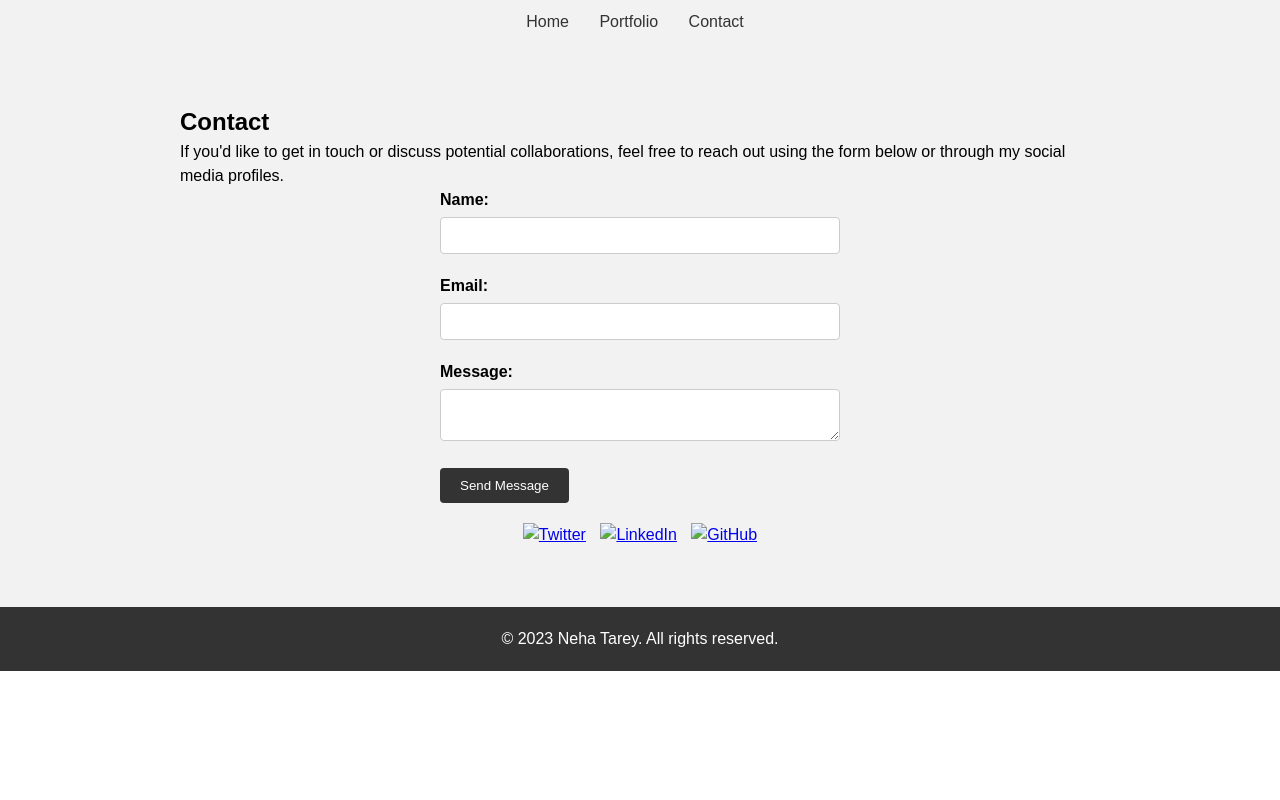
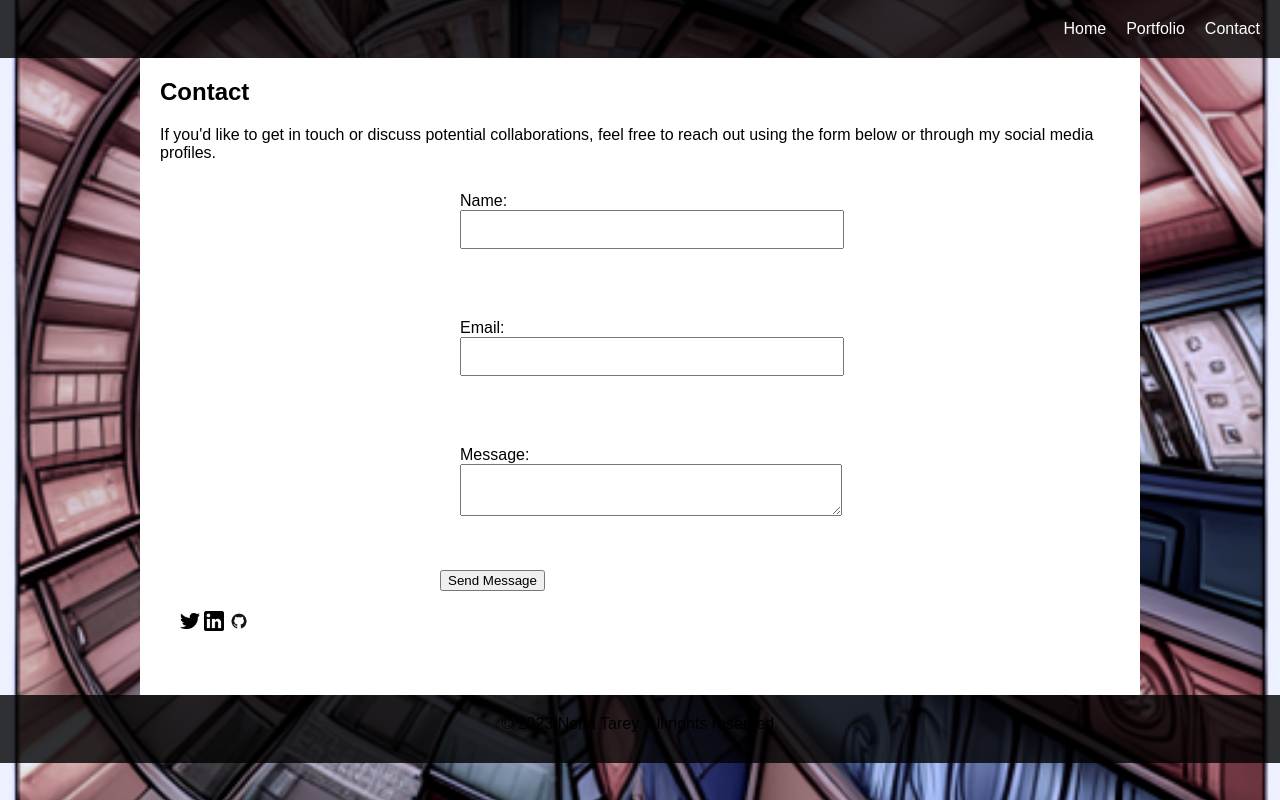
Before and after one commit to nehatarey/nehatarey.github.io, a plain HTML site: page contact.html in a window 1280 px wide. Drawn offline with Linux system fonts and the light colour scheme.

Commit message:
css updates

```diff
--- a/contact.html
+++ b/contact.html
@@ -2,7 +2,7 @@
 <html>
 <head>
   <title>Neha Tarey - Contact</title>
-  <link rel="stylesheet" type="text/css" href="styles.css">
+  <link rel="stylesheet" type="text/css" href="./src/styles.css">
 </head>
 <body>
   <header>
@@ -35,9 +35,9 @@
         <button type="submit">Send Message</button>
       </form>
       <div class="social-links">
-        <a href="https://twitter.com/TareyNeha" target="_blank" rel="noopener noreferrer"><img src="./twitter.png" alt="Twitter" style="width: 20px; height: 20px;"></a>
-        <a href="https://www.linkedin.com/in/nehatarey/" target="_blank" rel="noopener noreferrer"><img src="./linkedin.png" alt="LinkedIn" style="width: 20px; height: 20px;"></a>
-        <a href="https://github.com/nehatarey" target="_blank" rel="noopener noreferrer"><img src="./GitHub-Mark.png" alt="GitHub" style="width: 20px; height: 20px;"></a>
+        <a href="https://twitter.com/TareyNeha" target="_blank" rel="noopener noreferrer"><img src="./img/twitter.png" alt="Twitter" style="width: 20px; height: 20px;"></a>
+        <a href="https://www.linkedin.com/in/nehatarey/" target="_blank" rel="noopener noreferrer"><img src="./img/linkedin.png" alt="LinkedIn" style="width: 20px; height: 20px;"></a>
+        <a href="https://github.com/nehatarey" target="_blank" rel="noopener noreferrer"><img src="./img/GitHub-Mark.png" alt="GitHub" style="width: 20px; height: 20px;"></a>
       </div>
     </div>
   </section>
--- a/src/styles.css
+++ b/src/styles.css
@@ -1,181 +1,152 @@
 /* Reset default margin and padding */
-body,
-h1,
-h2,
-h3,
-h4,
-h5,
-h6,
-p,
-ul,
-li,
-form,
-label,
-input,
-textarea,
-button {
+body, h1, h2, h3, h4, h5, h6, p, ul, li {
     margin: 0;
     padding: 0;
   }
 
-/* Set box-sizing to border-box */
-* {
-  box-sizing: border-box;
+  /* Set background image */
+  body {
+    background-image: url("../img/background.png");
+    background-size: cover;
+    background-repeat: no-repeat;
+    background-position: center center;
+    /*color: #fff;*/
+    font-family: Arial, sans-serif;
   }
 
   /* Global styles */
-body {
-  font-family: Arial, sans-serif;
-  font-size: 16px;
-  line-height: 1.5;
-}
-
   .container {
     max-width: 960px;
     margin: 0 auto;
     padding: 20px;
   }
 
-/* Header */
   header {
-  background-color: #f2f2f2;
-  padding: 10px 0;
+    background-color: rgba(0, 0, 0, 0.8);
+    padding: 20px;
   }
 
   nav ul {
-  list-style: none;
+    list-style-type: none;
+    display: flex;
+    justify-content: flex-end;
+  }
+
+  nav ul li {
+    margin-left: 20px;
+  }
+
+  nav ul li a {
+    color: #fff;
+    text-decoration: none;
+  }
+
+  div {
+    background-color: #fff;
+    padding: 20px;
+    margin-bottom: 20px;
+  }
+
+  h1, h2, h3, h4, h5, h6 {
+    margin-bottom: 20px;
+  }
+
+  p {
+    margin-bottom: 10px;
+  }
+
+  footer {
+    background-color: rgba(0, 0, 0, 0.8);
+    padding: 20px;
     text-align: center;
   }
 
-nav ul li {
-  display: inline-block;
-  margin-right: 10px;
+  /* Home page specific styles */
+  #home h1 {
+    font-size: 36px;
+    font-weight: bold;
   }
 
-nav ul li a {
-  text-decoration: none;
-  color: #333;
-  padding: 8px;
-}
-
-/* Home Page */
-#home {
-  background-color: #e9e9e9;
-  padding: 40px 0;
+  #home p {
+    font-size: 18px;
+    line-height: 1.5;
   }
 
   .cta-button {
     display: inline-block;
-  margin-top: 20px;
     padding: 10px 20px;
-  background-color: #333;
+    background-color: #000;
     color: #fff;
     text-decoration: none;
+    font-weight: bold;
     border-radius: 4px;
+    transition: background-color 0.3s ease;
   }
 
   .cta-button:hover {
-  background-color: #555;
+    background-color: #333;
   }
 
-/* Portfolio Page */
-#portfolio {
-  padding: 40px 0;
-}
-
-.portfolio-grid {
-  display: grid;
-  grid-template-columns: repeat(2, 1fr);
-  gap: 20px;
+  /* Portfolio page specific styles */
+  #portfolio h2 {
+    font-size: 24px;
+    margin-bottom: 30px;
   }
 
   .portfolio-card {
-  border: 1px solid #ccc;
+    background-color: rgba(221, 219, 230, 0.8);
     padding: 20px;
+    margin-bottom: 20px;
   }
 
   .project-title {
-  font-size: 1.2em;
+    font-size: 18px;
+    font-weight: bold;
     text-decoration: underline;
+    margin-bottom: 10px;
   }
 
   .project-link {
     display: inline-block;
-  margin-top: 10px;
+    background-color: #fff;
+    color: #000;
+    text-decoration: none;
     padding: 8px 16px;
-  background-color: #333;
-  color: #fff;
-  text-decoration: none;
     border-radius: 4px;
+    transition: background-color 0.3s ease;
   }
 
   .project-link:hover {
-  background-color: #555;
+    background-color: #f1f1f1;
   }
 
-/* Contact Page */
-#contact {
-  background-color: #f2f2f2;
-  padding: 40px 0;
-}
-
-#contact-form {
+  /* Contact page specific styles */
+  form {
     max-width: 400px;
     margin: 0 auto;
   }
 
-.form-group {
-  margin-bottom: 20px;
-}
-
-label {
-  display: block;
-  font-weight: bold;
-  margin-bottom: 5px;
-}
-
-input[type="text"],
-input[type="email"],
+  input,
   textarea {
     width: 100%;
     padding: 10px;
-  border: 1px solid #ccc;
-  border-radius: 4px;
+    margin-bottom: 10px;
   }
 
-button[type="submit"] {
-  display: inline-block;
+  textarea {
+    resize: vertical;
+  }
+
+  input[type="submit"] {
+    background-color: #000;
+    color: #fff;
     padding: 10px 20px;
-  background-color: #333;
-  color: #fff;
-  text-decoration: none;
     border-radius: 4px;
     border: none;
     cursor: pointer;
+    transition: background-color 0.3s ease;
   }
 
-button[type="submit"]:hover {
-  background-color: #555;
+  input[type="submit"]:hover {
+    background-color: #333;
   }
-
-.social-links {
-  margin-top: 20px;
-  text-align: center;
-}
-
-.social-links a {
-  display: inline-block;
-  margin: 0 5px;
-}
-
-/* Footer */
-footer {
-  background-color: #333;
-  color: #fff;
-  padding: 20px;
-  text-align: center;
-}
-
-footer p {
-  margin: 0;
-}
```
Also changed, not shown: index.html (+1 -1 lines), portfolio.html (+1 -1 lines), img/background.png (added). Lines whose indentation alone changed are shown as unchanged.
